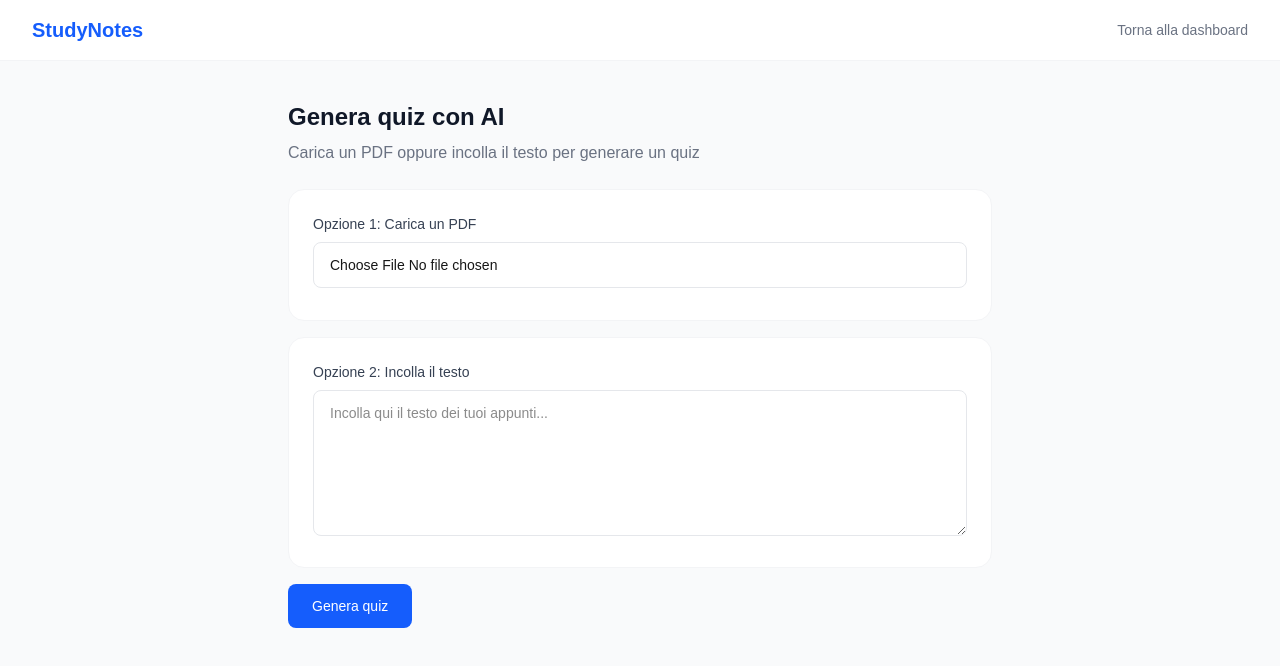
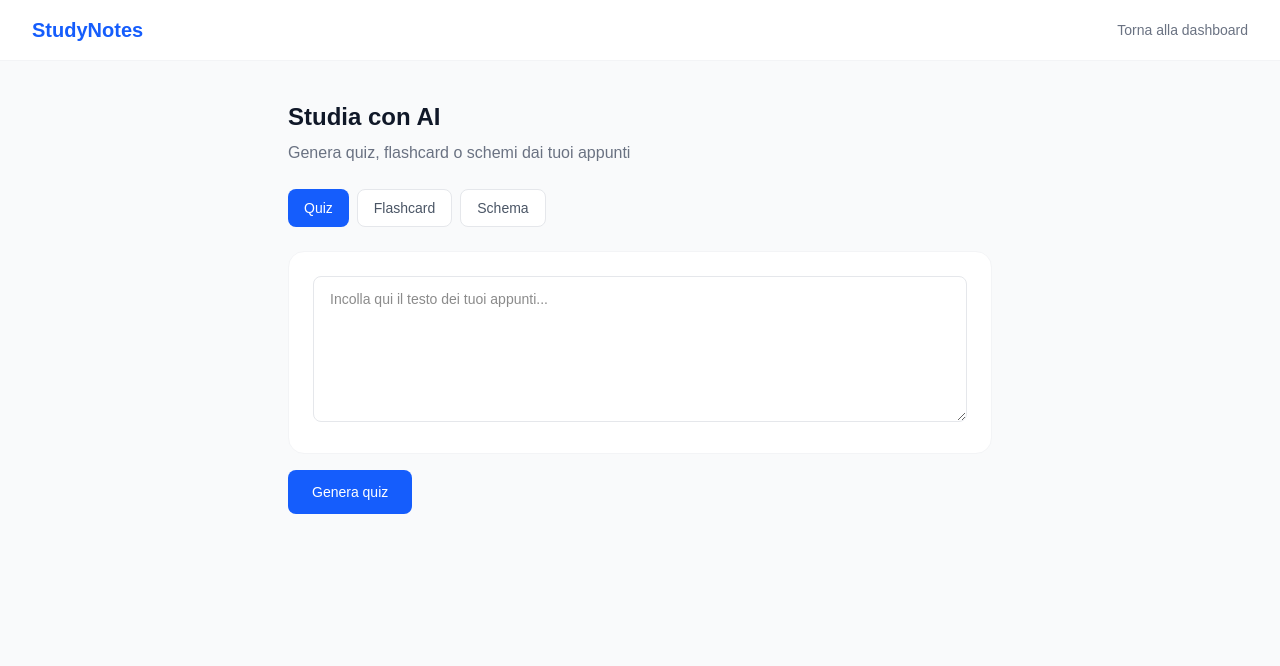
Before and after one commit to StarUpm/studynotes, a Next.js app: page /quiz in a window 1280 px wide. Shown: the top 666 px of the page. Built offline with nearby package versions, Linux system fonts and the light colour scheme.

Commit message:
Update page.tsx

```diff
--- a/src/app/quiz/page.tsx
+++ b/src/app/quiz/page.tsx
@@ -10,10 +10,23 @@ type Domanda = {
   spiegazione: string
 }
 
+type Flashcard = {
+  fronte: string
+  retro: string
+}
+
+type Schema = {
+  titolo: string
+  sezioni: { sottotema: string; punti: string[] }[]
+}
+
 export default function Quiz() {
-  const [file, setFile] = useState<File | null>(null)
   const [testoManuale, setTestoManuale] = useState('')
+  const [tabAttivo, setTabAttivo] = useState('quiz')
   const [quiz, setQuiz] = useState<Domanda[]>([])
+  const [flashcards, setFlashcards] = useState<Flashcard[]>([])
+  const [schema, setSchema] = useState<Schema | null>(null)
+  const [flashcardGirate, setFlashcardGirate] = useState<number[]>([])
   const [loading, setLoading] = useState(false)
   const [error, setError] = useState('')
   const [rispostePresenti, setRispostePresenti] = useState<number[]>([])
@@ -27,38 +40,40 @@ export default function Quiz() {
     setTestoManuale(e.target.value)
   }
 
-  function updateFile(e: React.ChangeEvent<HTMLInputElement>) {
-    setFile(e.target.files ? e.target.files[0] : null)
-  }
-
-  async function generaQuiz() {
-    if (!file && testoManuale.length < 50) {
-      setError('Carica un PDF oppure inserisci almeno 50 caratteri di testo')
+  async function generaContenuto() {
+    if (testoManuale.length < 50) {
+      setError('Inserisci almeno 50 caratteri di testo')
       return
     }
     setLoading(true)
     setError('')
     setQuiz([])
+    setFlashcards([])
+    setSchema(null)
     setRispostePresenti([])
+    setFlashcardGirate([])
 
     try {
-      const formData = new FormData()
-      if (file) {
-        formData.append('file', file)
-      } else {
-        formData.append('testo', testoManuale)
-      }
+      let endpoint = '/api/generate-quiz'
+      if (tabAttivo === 'flashcard') endpoint = '/api/generate-flashcard'
+      if (tabAttivo === 'schema') endpoint = '/api/generate-schema'
 
-      const response = await fetch('/api/generate-quiz', {
+      const response = await fetch(endpoint, {
         method: 'POST',
-        body: formData
+        headers: { 'Content-Type': 'application/json' },
+        body: JSON.stringify({ testo: testoManuale })
       })
       const data = await response.json()
-      if (data.quiz) {
+
+      if (tabAttivo === 'quiz' && data.quiz) {
         setQuiz(data.quiz)
         setRispostePresenti(new Array(data.quiz.length).fill(-1))
+      } else if (tabAttivo === 'flashcard' && data.flashcard) {
+        setFlashcards(data.flashcard)
+      } else if (tabAttivo === 'schema' && data.schema) {
+        setSchema(data.schema)
       } else {
-        setError(data.error || 'Errore nella generazione del quiz')
+        setError(data.error || 'Errore nella generazione')
       }
     } catch (e) {
       setError('Errore di connessione')
@@ -72,6 +87,21 @@ export default function Quiz() {
     setRispostePresenti(nuove)
   }
 
+  function giraFlashcard(indice: number) {
+    if (flashcardGirate.includes(indice)) {
+      setFlashcardGirate(flashcardGirate.filter(function (i) { return i !== indice }))
+    } else {
+      setFlashcardGirate([...flashcardGirate, indice])
+    }
+  }
+
+  function cambiaTab(tab: string) {
+    setTabAttivo(tab)
+    setQuiz([])
+    setFlashcards([])
+    setSchema(null)
+  }
+
   return (
     <main className="min-h-screen bg-gray-50">
       <nav className="bg-white border-b border-gray-100 px-8 py-4 flex justify-between items-center">
@@ -81,23 +111,33 @@ export default function Quiz() {
         </button>
       </nav>
       <div className="max-w-3xl mx-auto px-8 py-10">
-        <h1 className="text-2xl font-bold text-gray-900 mb-2">Genera quiz con AI</h1>
-        <p className="text-gray-500 mb-6">Carica un PDF oppure incolla il testo per generare un quiz</p>
+        <h1 className="text-2xl font-bold text-gray-900 mb-2">Studia con AI</h1>
+        <p className="text-gray-500 mb-6">Genera quiz, flashcard o schemi dai tuoi appunti</p>
+
+        <div className="flex gap-2 mb-6">
+          <button
+            onClick={function () { cambiaTab('quiz') }}
+            className={tabAttivo === 'quiz' ? 'bg-blue-600 text-white px-4 py-2 rounded-lg text-sm' : 'bg-white border border-gray-200 text-gray-600 px-4 py-2 rounded-lg text-sm'}
+          >
+            Quiz
+          </button>
+          <button
+            onClick={function () { cambiaTab('flashcard') }}
+            className={tabAttivo === 'flashcard' ? 'bg-blue-600 text-white px-4 py-2 rounded-lg text-sm' : 'bg-white border border-gray-200 text-gray-600 px-4 py-2 rounded-lg text-sm'}
+          >
+            Flashcard
+          </button>
+          <button
+            onClick={function () { cambiaTab('schema') }}
+            className={tabAttivo === 'schema' ? 'bg-blue-600 text-white px-4 py-2 rounded-lg text-sm' : 'bg-white border border-gray-200 text-gray-600 px-4 py-2 rounded-lg text-sm'}
+          >
+            Schema
+          </button>
+        </div>
 
         {error && <p className="text-red-500 text-sm mb-4">{error}</p>}
 
         <div className="bg-white rounded-2xl border border-gray-100 p-6 mb-4">
-          <p className="text-sm font-medium text-gray-700 mb-2">Opzione 1: Carica un PDF</p>
-          <input
-            type="file"
-            accept=".pdf"
-            onChange={updateFile}
-            className="w-full border border-gray-200 rounded-lg px-4 py-3 mb-2 text-sm"
-          />
-        </div>
-
-        <div className="bg-white rounded-2xl border border-gray-100 p-6 mb-4">
-          <p className="text-sm font-medium text-gray-700 mb-2">Opzione 2: Incolla il testo</p>
           <textarea
             placeholder="Incolla qui il testo dei tuoi appunti..."
             value={testoManuale}
@@ -108,14 +148,14 @@ export default function Quiz() {
         </div>
 
         <button
-          onClick={generaQuiz}
+          onClick={generaContenuto}
           disabled={loading}
           className="bg-blue-600 text-white px-6 py-3 rounded-lg text-sm font-medium hover:bg-blue-700 disabled:opacity-50 mb-8"
         >
-          {loading ? 'Generazione in corso...' : 'Genera quiz'}
+          {loading ? 'Generazione in corso...' : 'Genera ' + tabAttivo}
         </button>
 
-        {quiz.map(function (domanda, indiceDomanda) {
+        {tabAttivo === 'quiz' && quiz.map(function (domanda, indiceDomanda) {
           return (
             <div key={indiceDomanda} className="bg-white rounded-2xl border border-gray-100 p-6 mb-4">
               <p className="font-semibold text-gray-900 mb-4">{indiceDomanda + 1}. {domanda.domanda}</p>
@@ -149,6 +189,43 @@ export default function Quiz() {
             </div>
           )
         })}
+
+        {tabAttivo === 'flashcard' && (
+          <div className="grid grid-cols-1 md:grid-cols-2 gap-4">
+            {flashcards.map(function (fc, indice) {
+              const girata = flashcardGirate.includes(indice)
+              return (
+                <div
+                  key={indice}
+                  onClick={function () { giraFlashcard(indice) }}
+                  className="bg-white rounded-2xl border border-gray-100 p-6 cursor-pointer min-h-32 flex items-center justify-center text-center hover:border-blue-300"
+                >
+                  <p className={girata ? 'text-sm text-gray-600' : 'font-semibold text-gray-900'}>
+                    {girata ? fc.retro : fc.fronte}
+                  </p>
+                </div>
+              )
+            })}
+          </div>
+        )}
+
+        {tabAttivo === 'schema' && schema && (
+          <div className="bg-white rounded-2xl border border-gray-100 p-6">
+            <h2 className="text-xl font-bold text-gray-900 mb-4">{schema.titolo}</h2>
+            {schema.sezioni.map(function (sezione, i) {
+              return (
+                <div key={i} className="mb-4">
+                  <p className="font-semibold text-blue-600 mb-2">{sezione.sottotema}</p>
+                  <ul className="list-disc pl-5 space-y-1">
+                    {sezione.punti.map(function (punto, j) {
+                      return <li key={j} className="text-sm text-gray-600">{punto}</li>
+                    })}
+                  </ul>
+                </div>
+              )
+            })}
+          </div>
+        )}
       </div>
     </main>
   )
```
